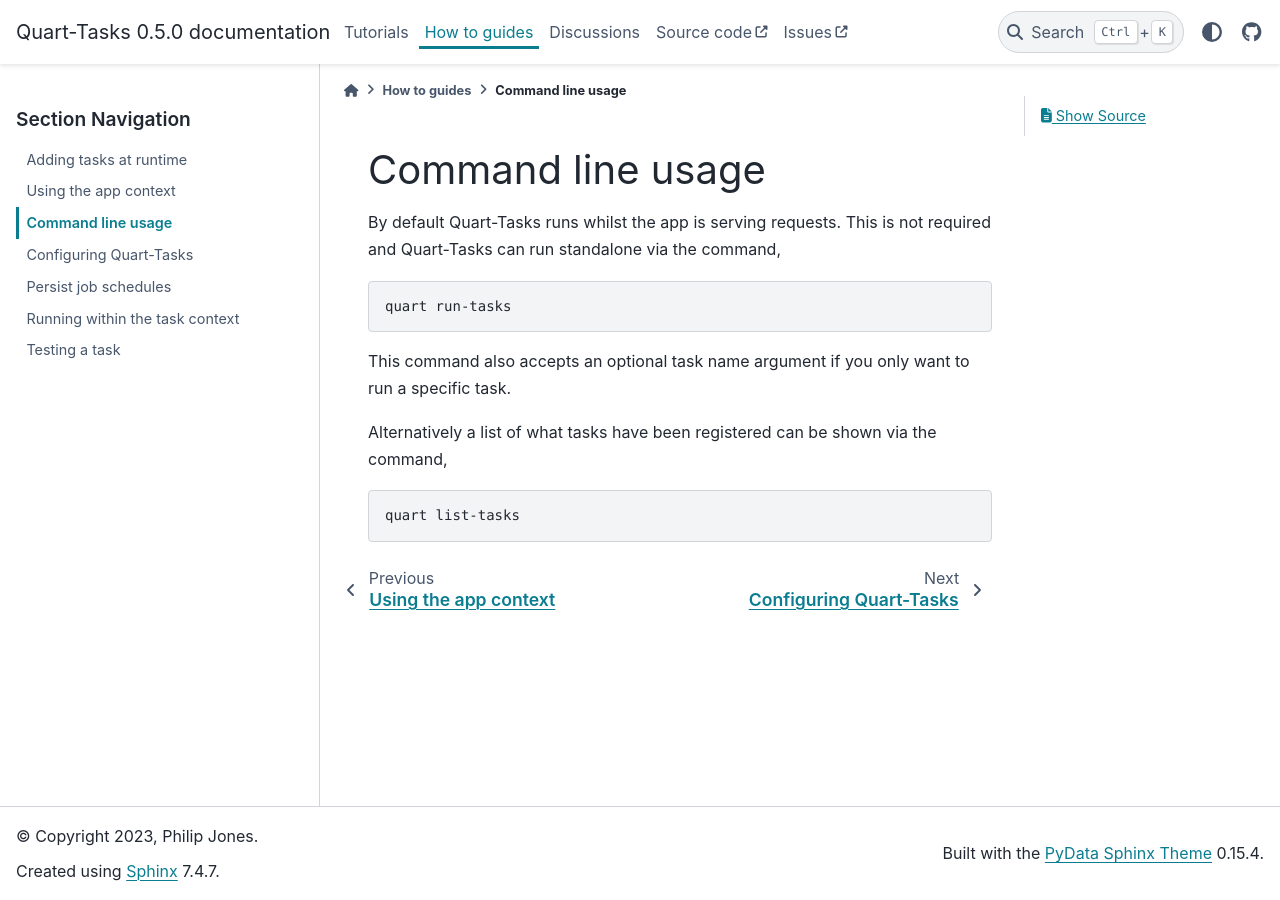
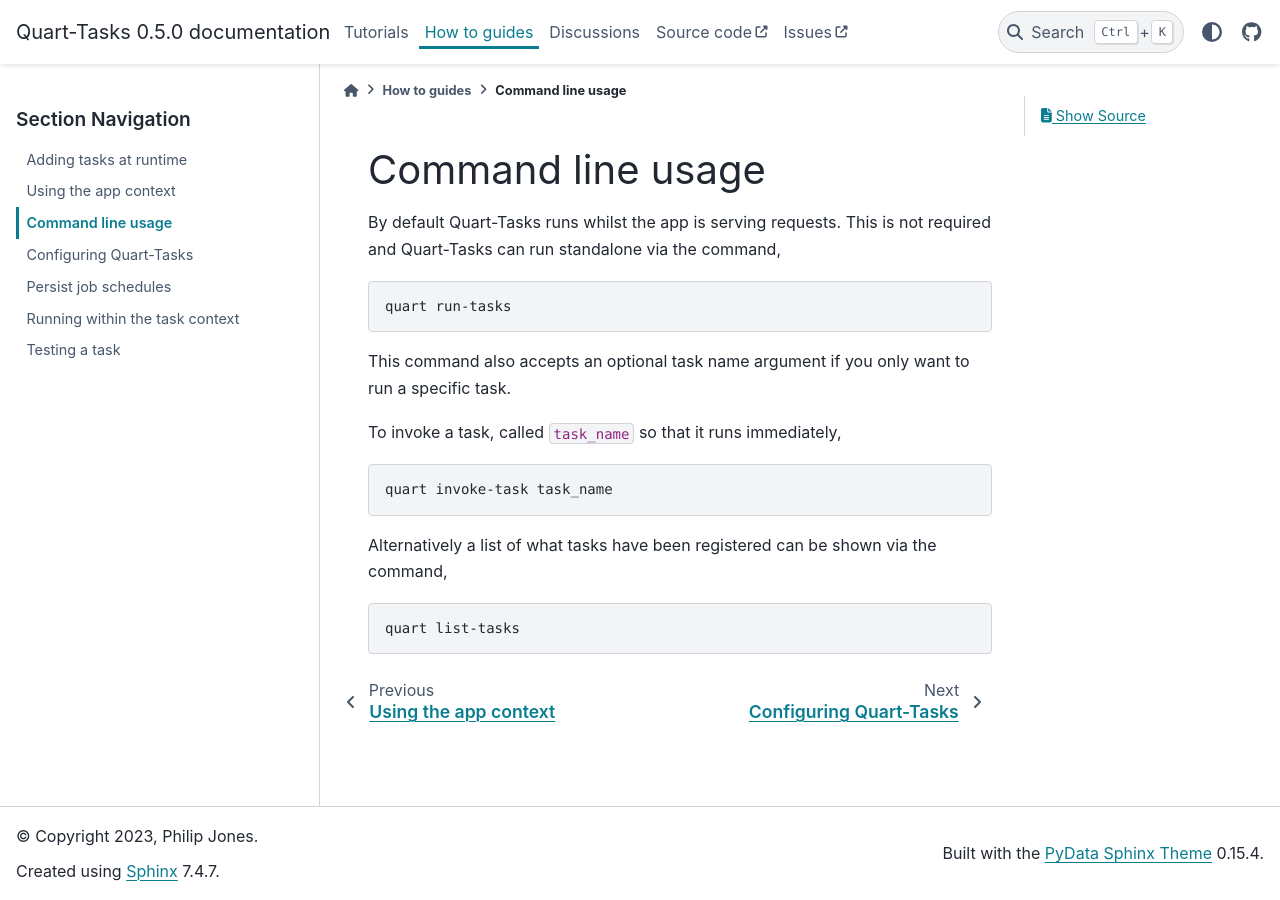
Before and after one commit to pgjones/quart-tasks, a Sphinx documentation site: the page built from docs/how_to_guides/cli.rst, in a window 1280 px wide. Built offline with Sphinx 7.4.7 and the PyData theme 0.15.4, drawn with Linux system fonts in a browser that asks for light colours; pages that are not in the unit, such as notebooks, are missing from menus.

Commit message:
Add missing documentation for 6872e81c1b7cb6e48eaa65e616952a3a4d8ad39a

```diff
--- a/docs/how_to_guides/cli.rst
+++ b/docs/how_to_guides/cli.rst
@@ -11,6 +11,12 @@
 This command also accepts an optional task name argument if you only
 want to run a specific task.
 
+To invoke a task, called ``task_name`` so that it runs immediately,
+
+.. code-block:: sh
+
+    quart invoke-task task_name
+
 Alternatively a list of what tasks have been registered can be shown
 via the command,
 
```
